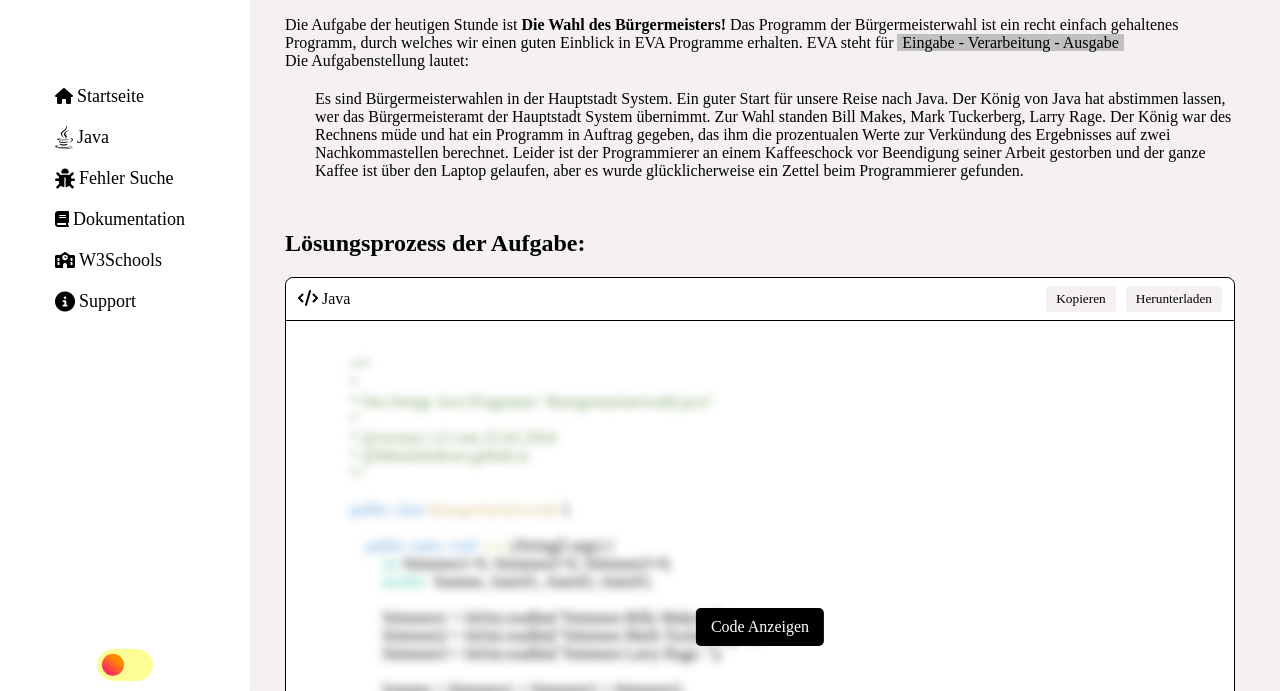
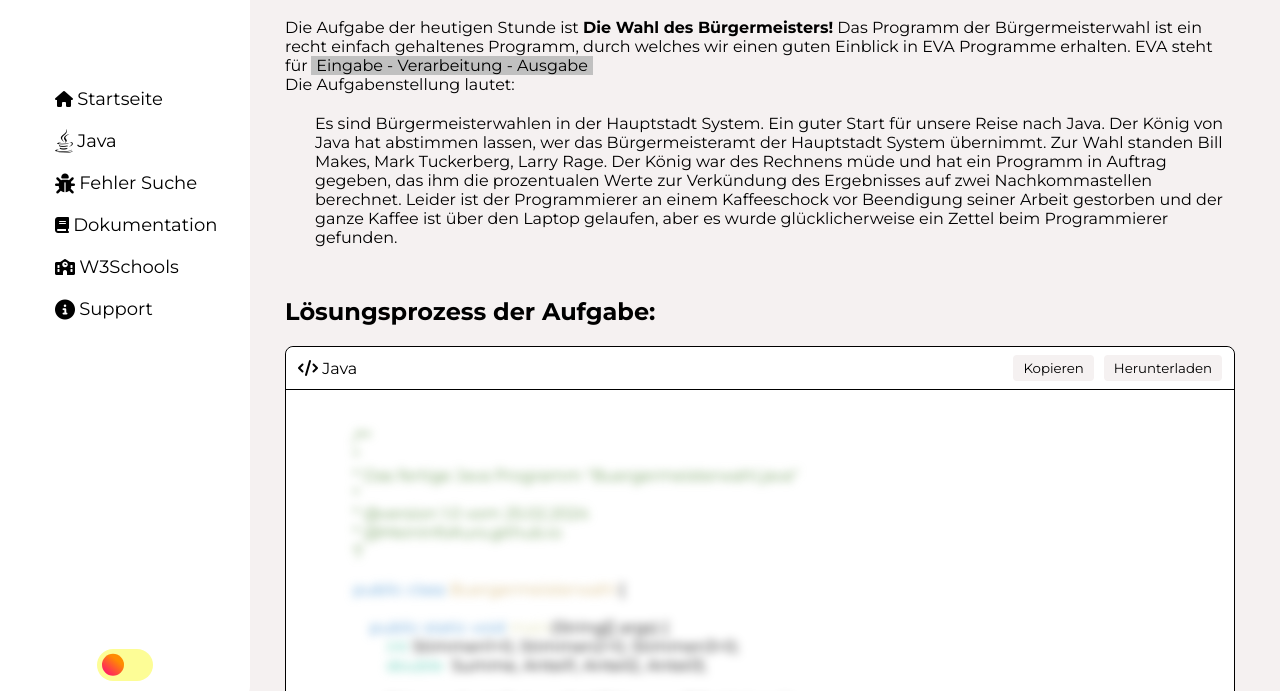
Before and after one commit to David-cmrg/david-cmrg.github.io, a plain HTML site: page MeinInfoKurs/DE/Seiten/JavaEditor/DieWahlDesBurgermeisters.html in a window 1280 px wide. Shown: the part 99-790 px from the top of the page. Drawn offline with Linux system fonts and the light colour scheme.

Commit message:
UI Update
Implemented new Font.
Modified the Navigation bar.
Added new Programming languages (Scratch & HTML).

```diff
--- a/MeinInfoKurs/DE/Seiten/JavaEditor/DieWahlDesBurgermeisters.html
+++ b/MeinInfoKurs/DE/Seiten/JavaEditor/DieWahlDesBurgermeisters.html
@@ -7,6 +7,9 @@
     <link rel="stylesheet" href="../../style.css">
     <script src="../../script.js"></script>
     <script src="https://kit.fontawesome.com/c629f9a56e.js" crossorigin="anonymous"></script>
+    <link rel="preconnect" href="https://fonts.googleapis.com">
+    <link rel="preconnect" href="https://fonts.gstatic.com" crossorigin>
+    <link href="https://fonts.googleapis.com/css2?family=Montserrat:ital,wght@0,100..900;1,100..900&display=swap" rel="stylesheet">
     <script async src="https://pagead2.googlesyndication.com/pagead/js/adsbygoogle.js?client=ca-pub-3759386961615231"
      crossorigin="anonymous"></script>
     <title>MeinInfoKurs | Buergermeisterwahl.java</title>
@@ -23,7 +26,6 @@
         <h2 class="titleMain" style="margin:2.3vh 0vh 15vh 0vh;">MeinInfoKurs</h2>
         <ul>
             <li><i class="fa-solid fa-house"></i>  <a href="../../index.html">Startseite</a></li>
-            <!--<li><i class="fa-brands fa-html5 fa-xl"></i>  <a href="../HTML/html.html">HTML</a></li>-->
             <li><i class="fa-brands fa-java fa-xl"></i>  <a href="../JavaEditor/Java.html">Java</a></li>
             <li><i class="fa-solid fa-bug fa-lg"></i>  <a href="fehlersuche.html">Fehler Suche</a></li>
             <li><i class="fa-solid fa-book"></i>  <a href="docs.html">Dokumentation</a></li>
```
